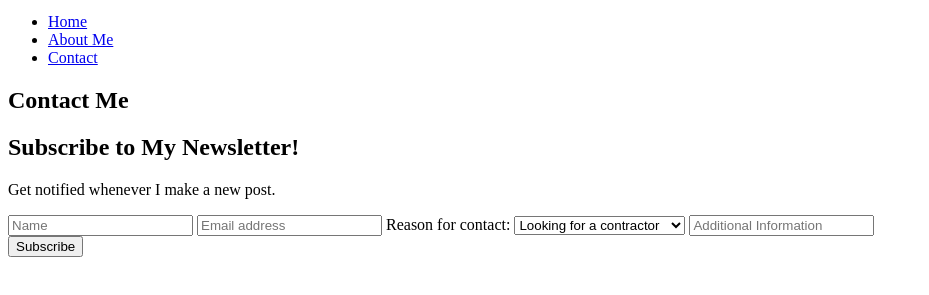
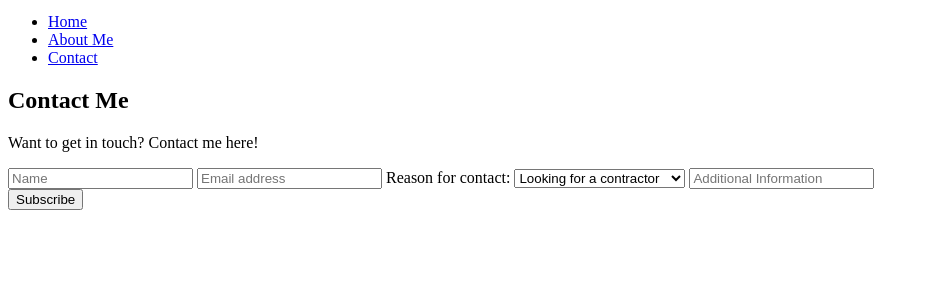
Before and after one commit to ingiec-msu/mi349_blog, a plain HTML site: page contact.html in a window 1280 px wide. Shown: the part 101-396 px from the top of the page, without its empty margins (0-929 px from the left). Drawn offline with Linux system fonts and the light colour scheme.

Commit message:
Updated contact form description in contact.html.

```diff
--- a/contact.html
+++ b/contact.html
@@ -18,12 +18,10 @@
 <!-- Title -->
 <h2>Contact Me</h2>
 
-
 <!-- Contact Form -->
 <form>
   <div class="container">
-    <h2>Subscribe to My Newsletter!</h2>
-    <p>Get notified whenever I make a new post.</p>
+    <p>Want to get in touch? Contact me here!</p>
   </div>
 
   <div class="container">
```
